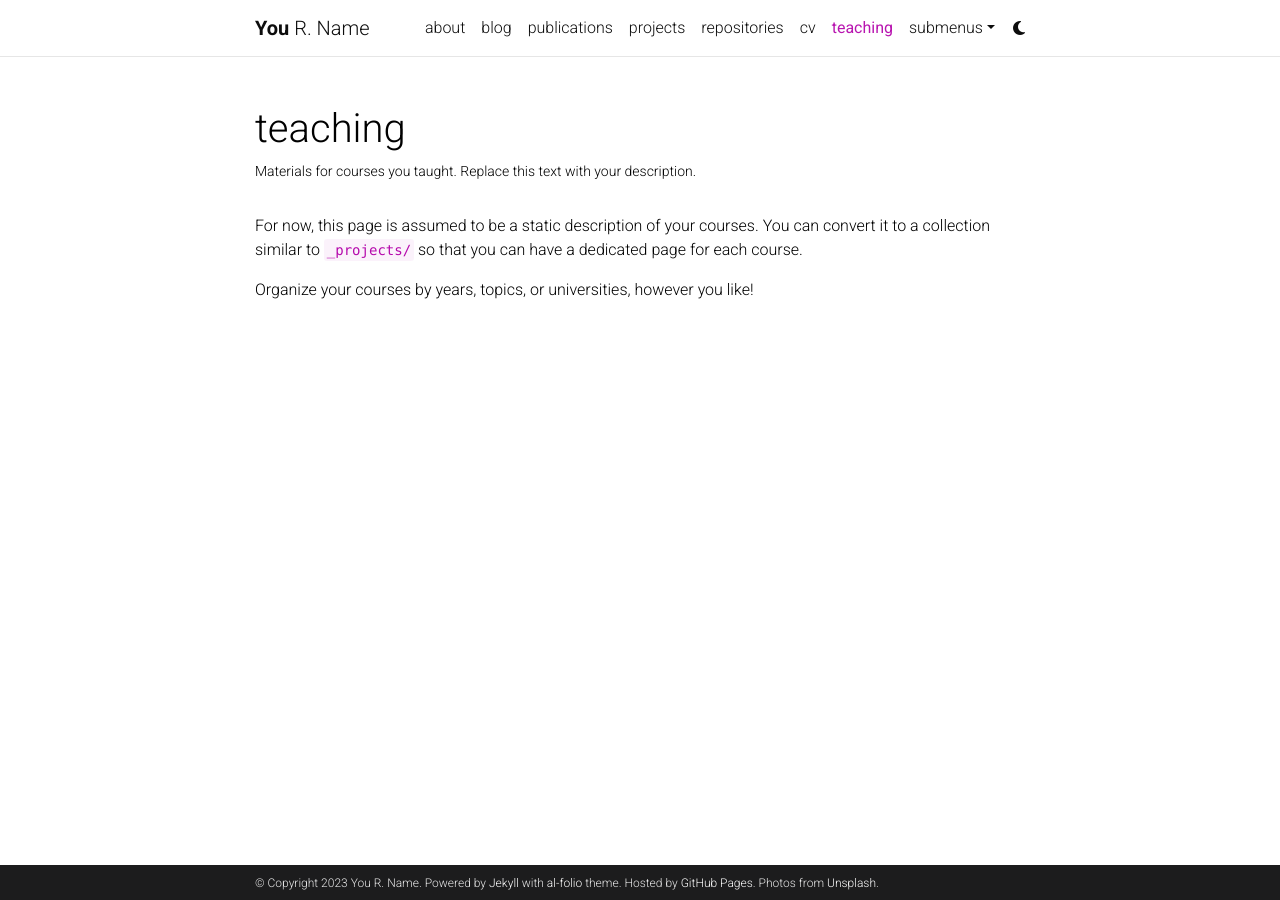
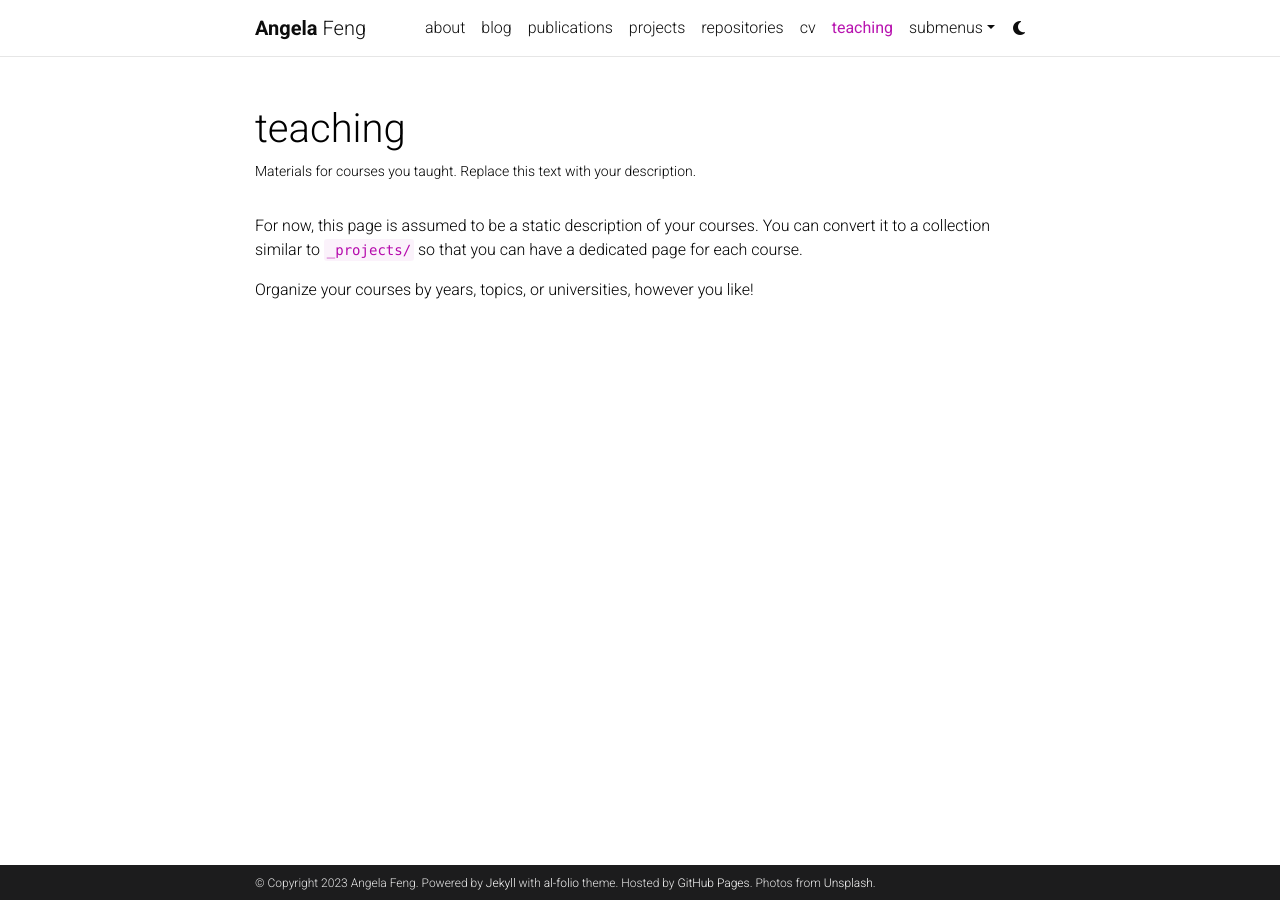
Before and after one commit to anfeng2/anfeng2.github.io, a Jekyll site: the page built from _pages/teaching.md, in a window 1280 px wide. Built offline with Jekyll 4.4.1, drawn with Linux system fonts in a browser that asks for light colours; comment, search, counter and statistics services are not loaded; a style sheet for code colours, icons or effects is not loaded.

Commit message:
Updated _config.yml with new url

```diff
--- a/_config.yml
+++ b/_config.yml
@@ -3,9 +3,9 @@
 # -----------------------------------------------------------------------------
 
 title: blank # the website title (if blank, full name will be used instead)
-first_name: You
-middle_name: R.
-last_name: Name
+first_name: Angela
+middle_name:
+last_name: Feng
 email: you@example.com
 description: > # the ">" symbol means to ignore newlines until "footer_text:"
   A simple, whitespace theme for academics. Based on [*folio](https://github.com/bogoli/-folio) design.
@@ -18,8 +18,8 @@
 lang: en # the language of your site (for example: en, fr, cn, ru, etc.)
 icon: ⚛️  # the emoji used as the favicon (alternatively, provide image name in /assets/img/)
 
-url: https://alshedivat.github.io # the base hostname & protocol for your site
-baseurl: /al-folio # the subpath of your site, e.g. /blog/
+url: https://anfeng2.github.io # the base hostname & protocol for your site
+baseurl: # the subpath of your site, e.g. /blog/
 last_updated: false # set to true if you want to display last updated in the footer
 impressum_path:  # set to path to include impressum link in the footer, use the same path as permalink in a page, helps to conform with EU GDPR
 
```
